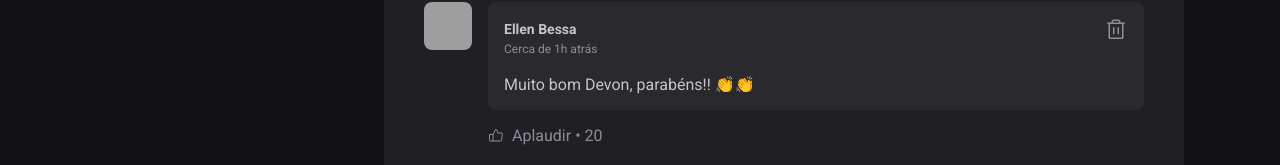
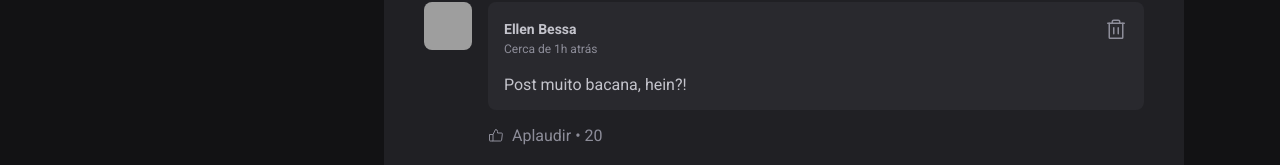
Before and after one commit to EllenBessa/iginite-feed, a React (Vite) app: page / in a window 1280 px wide. Shown: the part 625-790 px from the top of the page. Built offline with nearby package versions, Linux system fonts and the light colour scheme; grey boxes are pictures that could not be loaded.

Commit message:
feat: :lipstick: Os motores do React - Inserindo comentários (Programação declarativa)

```diff
--- a/src/components/Comment.jsx
+++ b/src/components/Comment.jsx
@@ -3,7 +3,7 @@ import { Avatar } from "./Avatar";
 
 import styles from "./Comment.module.css";
 
-export function Comment() {
+export function Comment({ content }) {
   return (
     <div className={styles.comment}>
       <Avatar
@@ -25,7 +25,7 @@ export function Comment() {
             </button>
           </header>
 
-          <p>Muito bom Devon, parabéns!! 👏👏</p>
+          <p>{content}</p>
         </div>
 
         <footer>
--- a/src/components/Post.jsx
+++ b/src/components/Post.jsx
@@ -8,7 +8,7 @@ import { Comment } from "./Comment";
 import styles from "./Post.module.css";
 
 export function Post({ author, publishedAt, content }) {
-  const [comments, setComments] = useState([1, 2]);
+  const [comments, setComments] = useState(["Post muito bacana, hein?!"]);
 
   const publishedDateFormatted = format(
     publishedAt,
@@ -18,6 +18,8 @@ export function Post({ author, publishedAt, content }) {
     }
   );
 
+  const [newCommentText, setNewCommentText] = useState("");
+
   const publishedDateRelativeToNow = formatDistanceToNow(publishedAt, {
     locale: ptBR,
     addSuffix: true
@@ -26,9 +28,12 @@ export function Post({ author, publishedAt, content }) {
   function handleCreateNewComment() {
     event.preventDefault();
 
-    setComments([...comments, comments.length + 1]);
+    setComments([...comments, newCommentText]);
+    setNewCommentText("");
+  }
 
-    comments.push(3);
+  function handleNewCommentChange() {
+    setNewCommentText(event.target.value);
   }
 
   return (
@@ -68,7 +73,12 @@ export function Post({ author, publishedAt, content }) {
       <form onSubmit={handleCreateNewComment} className={styles.commentForm}>
         <strong>Deixa seu feedback</strong>
 
-        <textarea placeholder="Deixe seu comentário" />
+        <textarea
+          name="comment"
+          placeholder="Deixe seu comentário"
+          value={newCommentText}
+          onChange={handleNewCommentChange}
+        />
 
         <footer>
           <button type="submit">Publicar</button>
@@ -77,7 +87,7 @@ export function Post({ author, publishedAt, content }) {
 
       <div className={styles.commentList}>
         {comments.map((comment) => {
-          return <Comment key={comment} />;
+          return <Comment key={comment} content={comment} />;
         })}
       </div>
     </article>
```
